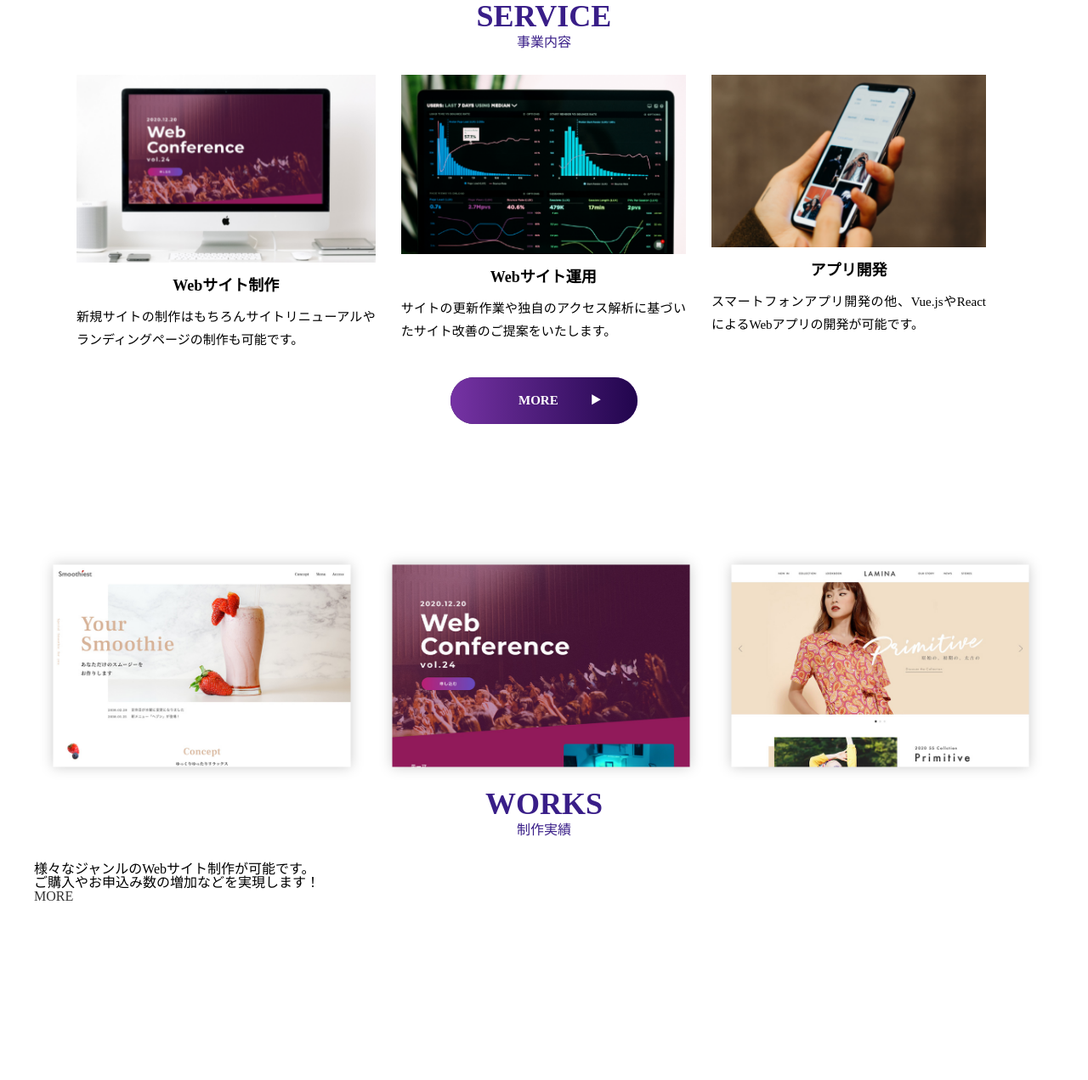
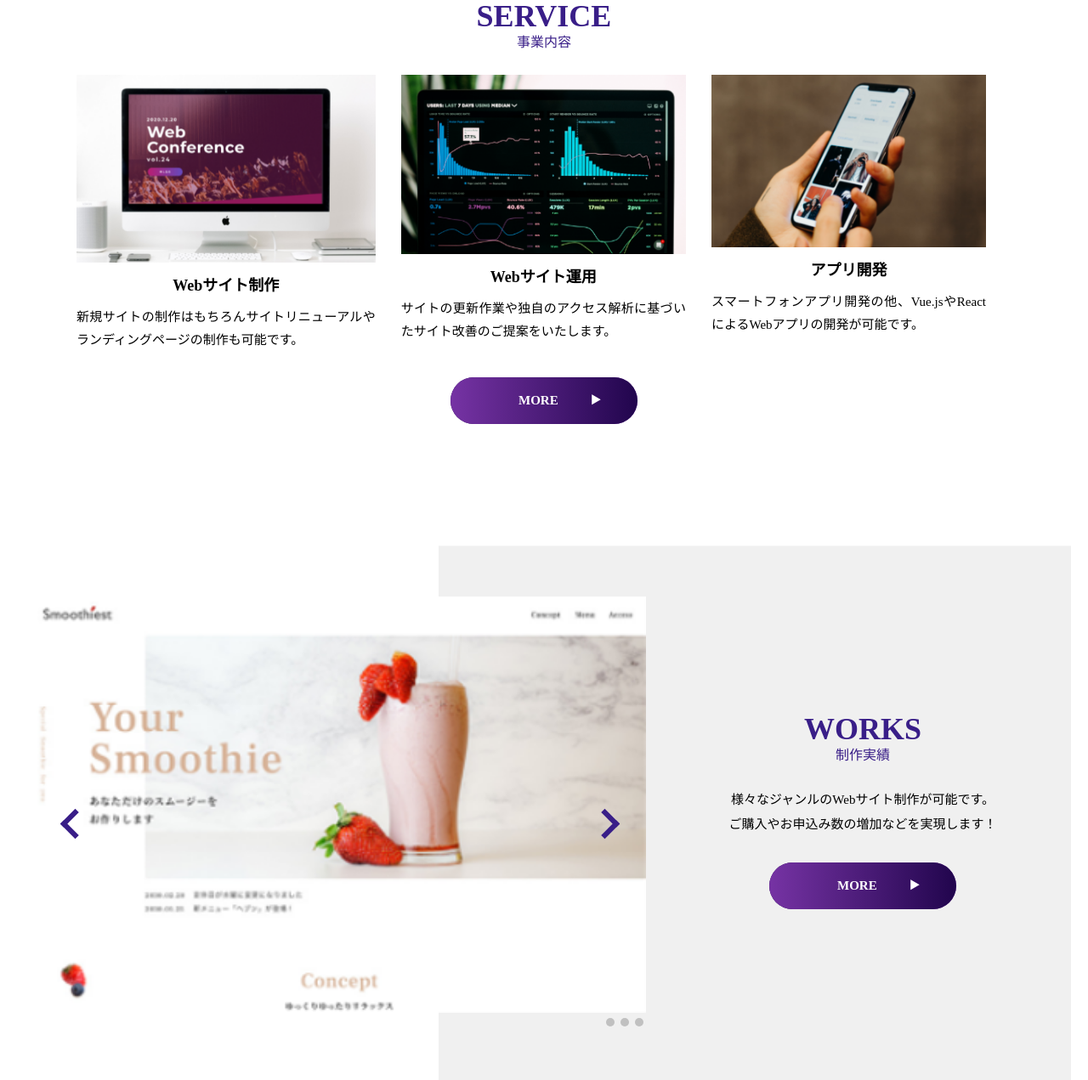
Before and after one commit to kuma-mofumofu/corporate-site, a PHP site: page /inedx.html in a window 1280 px wide. Shown: the part 1120-2391 px from the top of the page at 85% size. Before the commit the page ends 2180 px from the top, so only its background shows below. Run offline with PHP 8.4, Linux system fonts and the light colour scheme.

Commit message:
スライダー見た目のみ

```diff
--- a/css/base/_container.scss
+++ b/css/base/_container.scss
@@ -1,5 +1,5 @@
 @import "../global/variables";
 
 .container{
-  padding: 0 15px;
+  padding: 0 20px;
 }
--- a/css/global/_variables.scss
+++ b/css/global/_variables.scss
@@ -25,3 +25,4 @@ $color-main:#391E88;
 $color-btn:#7633A4;
 $color-header-bg:#21054d;
 $color-gray:#E8E8E8;
+$color-gray_bg:#f0f0f0;
--- a/css/pages/_top.scss
+++ b/css/pages/_top.scss
@@ -165,11 +165,18 @@
   .service--list{
     display: flex;
     margin-bottom: 30px;
+
+    @media screen and (max-width:770px){
+      flex-direction: column;
+    }
   }
 
   .service--list--block{
     margin-right: 30px;
     text-align: center;
+    @media screen and (max-width:770px){
+      margin-right: 0;
+    }
 
     img{
       width: 100%;
@@ -189,6 +196,10 @@
         text-align: left;
         text-align: justify;
         line-height: 1.8;
+
+        @media screen and (max-width:770px){
+          padding-bottom: 40px;
+        }
       }
     }
   }
@@ -198,8 +209,38 @@
   =============================================== */
 
   .works{
-    max-width: 1200px;
+    max-width: 1300px;
+    display: flex;
+    align-items: center;
+    position: relative;
+    padding: 60px 20px;
     margin: 0 auto;
+
+    &::after{
+      content: "";
+      width: 60%;
+      height: 100%;
+      background-color: $color-gray_bg;
+      position: absolute;
+      top:50%;
+      right: 0;
+      transform: translateY(-50%);
+      z-index: -1;
+    }
   }
 
+  .works--text{
+    flex-grow: 1;
+    text-align: center;
+
+    > p{
+      font-family: "Montserrat";
+      font-size: 15px;
+      line-height: 1.8rem;
+      padding-bottom: 30px;
+    }
+  }
+
+
+
 }
--- a/css/parts/_button.scss
+++ b/css/parts/_button.scss
@@ -9,6 +9,7 @@
   border-radius: 30px;
   display: inline-block;
   position: relative;
+  z-index: 5;//他の重ねで手前にくるように
 
   &:hover{
 
--- /dev/null
+++ b/css/parts/_slider.scss
@@ -0,0 +1,108 @@
+@import "../global/variables";
+
+/* ===============================================
+# 自分で考えて作る
+=============================================== */
+
+// .slider{
+//   width: 90%;
+//   position: absolute;
+//   top: 50%;
+//   transform: translate(-50%,-50%);
+// }
+// .slider--image{
+
+//   div{
+//     &:nth-of-type(1){
+
+//     }
+//     &:nth-of-type(2){
+//       display: none;
+//     }
+//     &:nth-of-type(3){
+//       display: none;
+//     }
+
+//     img{
+//       width: 100%;
+//     }
+//   }
+// }
+
+/* ===============================================
+# 調べて作る
+=============================================== */
+
+.slider{
+  width: 60%;
+  margin-right: 30px;
+  position: relative;
+}
+
+.slider--image{
+
+  div{
+    &:nth-of-type(1){
+      display: block;
+    }
+    &:nth-of-type(2){
+      display: none;//仮消し
+    }
+    &:nth-of-type(3){
+      display: none;//仮消し
+    }
+
+    img{
+      width: 100%;
+    }
+  }
+}
+
+.slider--btn{
+
+  > div{
+    display: inline-block;
+    position: absolute;
+    top: 50%;
+  }
+
+  span{
+    width: 25px;
+    height: 25px;
+    display: block;
+    border-top:solid 6px $color-main;
+    border-right:solid 6px $color-main;
+  }
+
+  .slider--btn-left{
+    left: 5%;
+
+    span{
+      transform:rotate(-135deg);
+    }
+  }
+  .slider--btn-right{
+    right: 5%;
+
+    span{
+      transform:rotate(45deg);
+    }
+  }
+}
+
+.slider--dot{
+  text-align: right;
+
+  span{
+    width: 10px;
+    height: 10px;
+    border-radius: 50%;
+    display: inline-block;
+    background: #c0c0c0;
+    margin-right: 3px;
+
+    &.is-active{
+      background: $color-main;
+    }
+  }
+}
--- a/css/style.css
+++ b/css/style.css
@@ -19,6 +19,7 @@
 /* ===============================================
 # 色
 =============================================== */
+@import url("https://fonts.googleapis.com/css2?family=Noto+Serif+JP:wght@200;300;400;500&display=swap");
 @import url("https://fonts.googleapis.com/css2?family=Noto+Serif+JP:wght@200;300;400;500&display=swap");
 @import url("https://fonts.googleapis.com/css2?family=Noto+Serif+JP:wght@200;300;400;500&display=swap");
 @import url("https://fonts.googleapis.com/css2?family=Noto+Serif+JP:wght@200;300;400;500&display=swap");
@@ -65,7 +66,7 @@ body a {
 # 色
 =============================================== */
 .container {
-  padding: 0 15px;
+  padding: 0 20px;
 }
 
 /* ===============================================
@@ -268,6 +269,7 @@ body a {
   border-radius: 30px;
   display: inline-block;
   position: relative;
+  z-index: 5;
 }
 
 .btn:hover span::after {
@@ -487,6 +489,92 @@ body a {
 /* ===============================================
 # 色
 =============================================== */
+/* ===============================================
+# 自分で考えて作る
+=============================================== */
+/* ===============================================
+# 調べて作る
+=============================================== */
+.slider {
+  width: 60%;
+  margin-right: 30px;
+  position: relative;
+}
+
+.slider--image div:nth-of-type(1) {
+  display: block;
+}
+
+.slider--image div:nth-of-type(2) {
+  display: none;
+}
+
+.slider--image div:nth-of-type(3) {
+  display: none;
+}
+
+.slider--image div img {
+  width: 100%;
+}
+
+.slider--btn > div {
+  display: inline-block;
+  position: absolute;
+  top: 50%;
+}
+
+.slider--btn span {
+  width: 25px;
+  height: 25px;
+  display: block;
+  border-top: solid 6px #391E88;
+  border-right: solid 6px #391E88;
+}
+
+.slider--btn .slider--btn-left {
+  left: 5%;
+}
+
+.slider--btn .slider--btn-left span {
+  -webkit-transform: rotate(-135deg);
+          transform: rotate(-135deg);
+}
+
+.slider--btn .slider--btn-right {
+  right: 5%;
+}
+
+.slider--btn .slider--btn-right span {
+  -webkit-transform: rotate(45deg);
+          transform: rotate(45deg);
+}
+
+.slider--dot {
+  text-align: right;
+}
+
+.slider--dot span {
+  width: 10px;
+  height: 10px;
+  border-radius: 50%;
+  display: inline-block;
+  background: #c0c0c0;
+  margin-right: 3px;
+}
+
+.slider--dot span.is-active {
+  background: #391E88;
+}
+
+/* ===============================================
+# フォント
+=============================================== */
+/* ===============================================
+# フォントサイズ
+=============================================== */
+/* ===============================================
+# 色
+=============================================== */
 #top {
   /* ===============================================
   # NEWS
@@ -694,9 +782,24 @@ body a {
   margin-bottom: 30px;
 }
 
+@media screen and (max-width: 770px) {
+  #top .service--list {
+    -webkit-box-orient: vertical;
+    -webkit-box-direction: normal;
+        -ms-flex-direction: column;
+            flex-direction: column;
+  }
+}
+
 #top .service--list--block {
   margin-right: 30px;
   text-align: center;
+}
+
+@media screen and (max-width: 770px) {
+  #top .service--list--block {
+    margin-right: 0;
+  }
 }
 
 #top .service--list--block img {
@@ -721,8 +824,49 @@ body a {
   line-height: 1.8;
 }
 
+@media screen and (max-width: 770px) {
+  #top .service--list--block p:nth-of-type(2) {
+    padding-bottom: 40px;
+  }
+}
+
 #top .works {
-  max-width: 1200px;
+  max-width: 1300px;
+  display: -webkit-box;
+  display: -ms-flexbox;
+  display: flex;
+  -webkit-box-align: center;
+      -ms-flex-align: center;
+          align-items: center;
+  position: relative;
+  padding: 60px 20px;
   margin: 0 auto;
 }
+
+#top .works::after {
+  content: "";
+  width: 60%;
+  height: 100%;
+  background-color: #f0f0f0;
+  position: absolute;
+  top: 50%;
+  right: 0;
+  -webkit-transform: translateY(-50%);
+          transform: translateY(-50%);
+  z-index: -1;
+}
+
+#top .works--text {
+  -webkit-box-flex: 1;
+      -ms-flex-positive: 1;
+          flex-grow: 1;
+  text-align: center;
+}
+
+#top .works--text > p {
+  font-family: "Montserrat";
+  font-size: 15px;
+  line-height: 1.8rem;
+  padding-bottom: 30px;
+}
 /*# sourceMappingURL=style.css.map */
--- a/css/style.scss
+++ b/css/style.scss
@@ -10,5 +10,6 @@
 @import "parts/header";
 @import "parts/footer";
 @import "parts/title";
+@import "parts/slider";
 
 @import "pages/top";
--- a/inedx.html
+++ b/inedx.html
@@ -138,45 +138,47 @@
       <section class="container">
         <div class="works">
 
-          <div class="works--bg_gray">
+          <div class="slider">
 
-            <div class="slider">
             <div class="slider--btn">
               <div class="slider--btn-left">
                 <span></span>
               </div>
+
               <div class="slider--btn-right">
                 <span></span>
               </div>
             </div><!-- /slider--btn -->
+
             <div class="slider--image">
-                <img class="slider--image-1" src="images/smoothiesta.png" alt="">
-                <img class="slider--image-2" src="images/web-conference.png" alt="">
-                <img class="slider--image-3" src="images/LAMINA.png" alt="">
+              <div>
+                <img src="images/smoothiesta.png" alt="">
               </div>
               <div>
+                <img src="images/web-conference.png" alt="">
+              </div>
+              <div>
+                <img src="images/LAMINA.png" alt="">
+              </div>
+            </div>
+
+            <div class="slider--dot">
               <span></span>
               <span></span>
               <span></span>
             </div>
           </div><!-- /slider -->
 
-            <div>
+          <div class="works--text">
             <div class="title title-works">
               <h2>WORKS</h2>
               <p>制作実績</p>
             </div>
             <p>様々なジャンルのWebサイト制作が可能です。<br>ご購入やお申込み数の増加などを実現します！</p>
-              <a href="#" class="btn--outer">
-                <div class="btn btn-more">
-                  <div class="btn--inner">
-                    <p>MORE</p>
-                  </div>
-                </div><!-- /btn -->
+            <a href="#" class="btn btn-morer">
+              <span>MORE</span>
             </a>
-            </div>
-
-          </div><!-- /works--right -->
+          </div><!-- /works--text -->
 
         </div>
       </section>
```
Also changed, not shown: images/lamina.png, images/smoothiesta.png, images/web-conference.png, 1 other file. Lines whose indentation alone changed are shown as unchanged.
